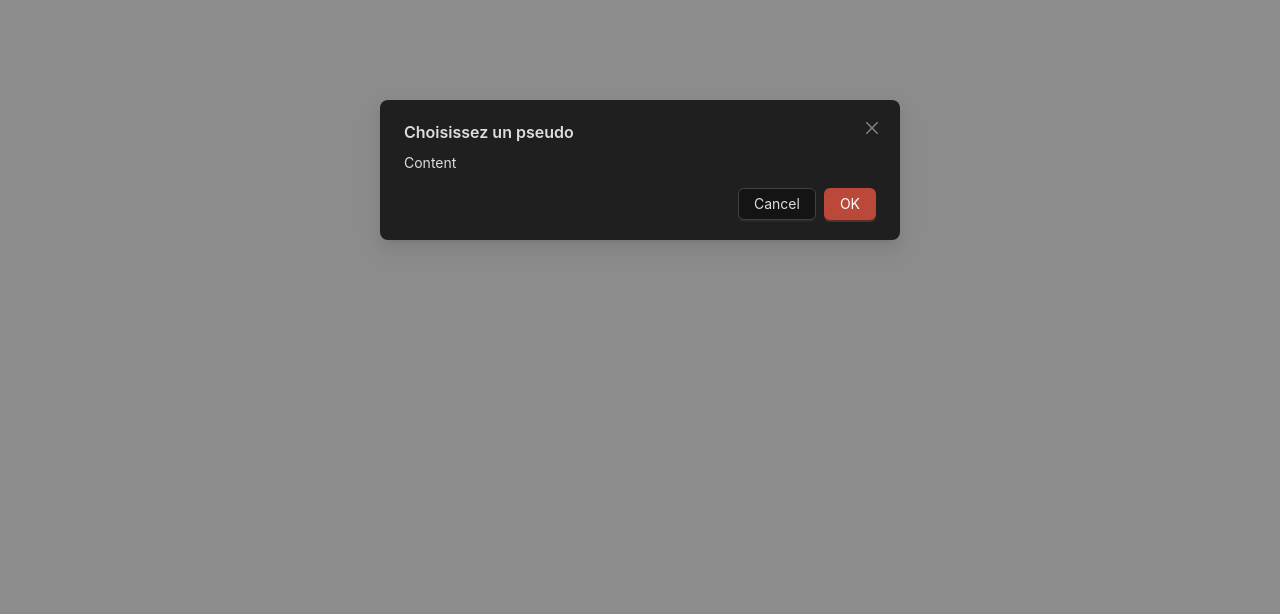
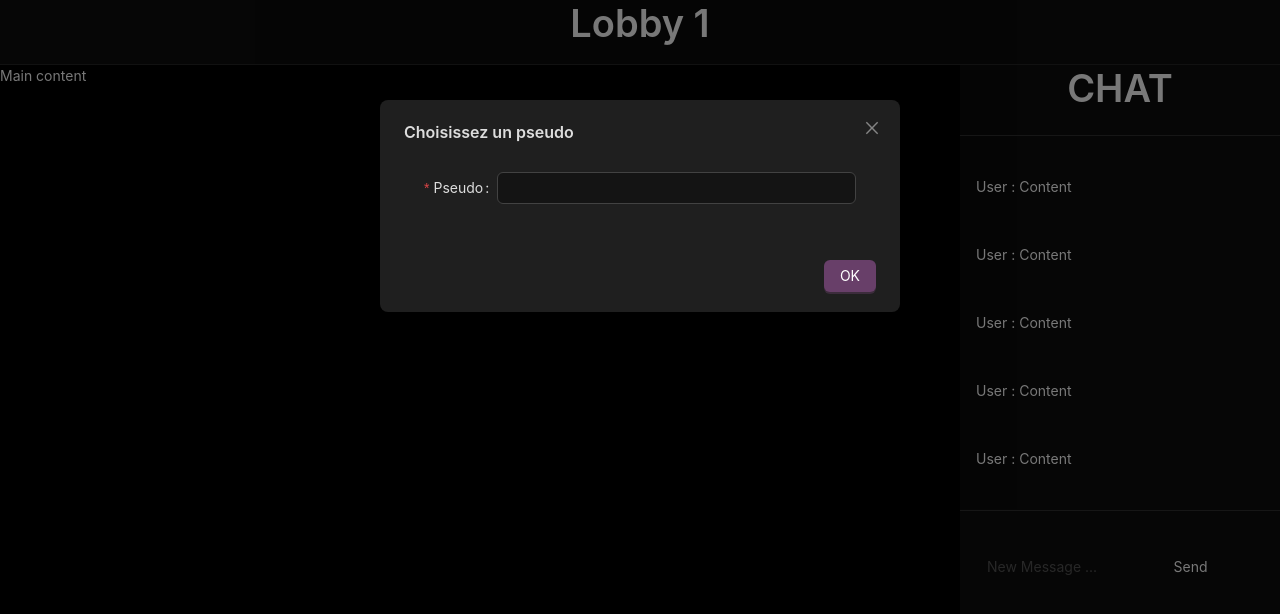
Before and after one commit to Sumsun93/nomdecode-front, a React (Vite) app: page /lobby/1 in a window 1280 px wide. Shown: the top 614 px of the page. Built offline with nearby package versions, Linux system fonts and the light colour scheme; no server answers.

Commit message:
On avance sur l'affichage du lobby

```diff
--- /dev/null
+++ b/src/components/Message/index.tsx
@@ -0,0 +1,17 @@
+import {Typography} from 'antd';
+
+function Message() {
+    return (
+        <div>
+            <Typography.Paragraph
+                style={{
+                    padding: '1rem',
+                }}
+            >
+                User : Content
+            </Typography.Paragraph>
+        </div>
+    );
+}
+
+export default Message;
--- a/src/context/socket.ts
+++ b/src/context/socket.ts
@@ -5,4 +5,5 @@ export const socket = io('http://localhost:3005', {
     transports: ['websocket'],
     upgrade: false,
 });
+
 export const SocketContext = React.createContext(socket);
--- a/src/main.tsx
+++ b/src/main.tsx
@@ -3,7 +3,7 @@ import ReactDOM from 'react-dom/client';
 import {RouterProvider} from 'react-router-dom';
 import router from './router';
 import 'antd/dist/reset.css';
-import {ConfigProvider, Layout, theme} from 'antd';
+import {ConfigProvider, theme} from 'antd';
 import {socket, SocketContext} from './context/socket';
 
 ReactDOM.createRoot(document.getElementById('root') as HTMLElement).render(
@@ -12,7 +12,7 @@ ReactDOM.createRoot(document.getElementById('root') as HTMLElement).render(
             theme={{
                 algorithm: theme.darkAlgorithm,
                 token: {
-                    colorPrimary: '#d75240',
+                    colorPrimary: '#774778',
                 },
             }}
         >
--- a/src/pages/Home.tsx
+++ b/src/pages/Home.tsx
@@ -1,4 +1,4 @@
-import {Button, Form, Input, Layout, Typography} from 'antd';
+import {Button, Form, Layout, Typography} from 'antd';
 import {useContext} from 'react';
 import {SocketContext} from '../context/socket';
 import {useNavigate} from 'react-router-dom';
@@ -25,7 +25,8 @@ function Home() {
                 alignItems: 'center',
             }}
         >
-            <Typography.Title>Codenames</Typography.Title>
+            <Typography.Title> Codenames </Typography.Title>
+
             <Form
                 name="create-lobby"
                 onFinish={handleClick}
@@ -33,18 +34,6 @@ function Home() {
                     padding: '20px',
                 }}
             >
-                <Form.Item
-                    label="Pseudo"
-                    name="pseudo"
-                    rules={[
-                        {
-                            required: true,
-                            message: 'Veuillez prouter un pseudo',
-                        },
-                    ]}
-                >
-                    <Input />
-                </Form.Item>
                 <Form.Item
                     style={{
                         width: '100%',
--- a/src/pages/Lobby.tsx
+++ b/src/pages/Lobby.tsx
@@ -1,18 +1,114 @@
-import {useState} from 'react';
-import {Layout, Modal} from 'antd';
+import {useContext, useState} from 'react';
+import {useParams} from 'react-router-dom';
+
+import {Button, Divider, Form, Input, Layout, Modal, Typography} from 'antd';
+import {Content, Header} from 'antd/es/layout/layout';
+import Sider from 'antd/es/layout/Sider';
+import Message from '../components/Message/index';
+
+import {SocketContext} from '../context/socket';
 
 const Lobby = () => {
-    const [choosingName, setChoosingName] = useState(true);
+    const [isChoosingName, setIsChoosingName] = useState(true);
+    const socket = useContext(SocketContext);
+    const params = useParams();
+    const [form] = Form.useForm();
+
+    console.log(socket);
+
+    const handleSubmit = () => {
+        socket.emit('joinLobby', params.lobbyId);
+        setIsChoosingName(false);
+    };
 
     return (
-        <Layout>
+        <Layout
+            style={{
+                height: '100vh',
+                // display: 'flex',
+                // justifyContent: 'center',
+                // alignItems: 'center',
+            }}
+        >
+            <Header
+                style={{
+                    textAlign: 'center',
+                    // backgroundColor: 'transparent',
+                    backgroundColor: 'rgba(50, 50, 50, 0.2)',
+                }}
+            >
+                <Typography.Title> Lobby {params.lobbyId} </Typography.Title>
+            </Header>
+
+            <Divider style={{margin: '0'}} />
+
+            <Layout>
+                <Content>
+                    <Typography.Paragraph> Main content </Typography.Paragraph>
+                </Content>
+
+                <Sider
+                    width="25%"
+                    style={{
+                        backgroundColor: 'rgba(50, 50, 50, 0.2)',
+                    }}
+                >
+                    <Typography.Title style={{textAlign: 'center'}}>
+                        CHAT
+                    </Typography.Title>
+
+                    <Divider />
+
+                    <Message />
+                    <Message />
+                    <Message />
+                    <Message />
+                    <Message />
+
+                    <Divider />
+
+                    <Form
+                        style={{
+                            display: 'flex',
+                            padding: '1rem',
+                        }}
+                    >
+                        <Input placeholder="New Message ..." bordered={false} />
+                        <Button type="text" block>
+                            Send
+                        </Button>
+                    </Form>
+                </Sider>
+            </Layout>
+
             <Modal
                 title="Choisissez un pseudo"
-                open={choosingName}
-                onOk={() => setChoosingName(false)}
-                onCancel={() => setChoosingName(false)}
+                open={isChoosingName}
+                onOk={() => form.submit()}
+                maskClosable={false}
+                cancelButtonProps={{style: {display: 'none'}}}
             >
-                <p>Content</p>
+                <Form
+                    name="select-username"
+                    form={form}
+                    onFinish={handleSubmit}
+                    style={{
+                        padding: '20px',
+                    }}
+                >
+                    <Form.Item
+                        label="Pseudo"
+                        name="pseudo"
+                        rules={[
+                            {
+                                required: true,
+                                message: 'Veuillez prouter un pseudo',
+                            },
+                        ]}
+                    >
+                        <Input />
+                    </Form.Item>
+                </Form>
             </Modal>
         </Layout>
     );
```
Also changed, not shown: package.json (+8 -1 lines), .eslintrc.json, 1 other file (tests, documents, lock files or other folders).
